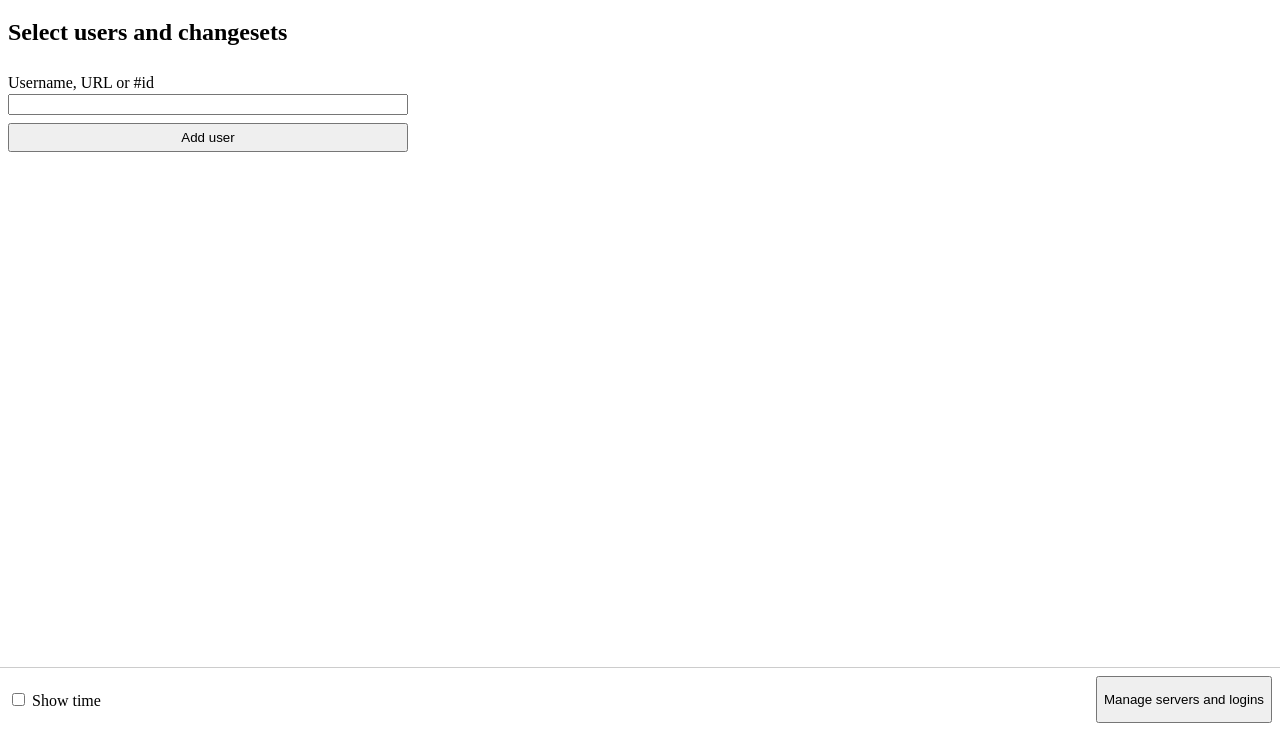
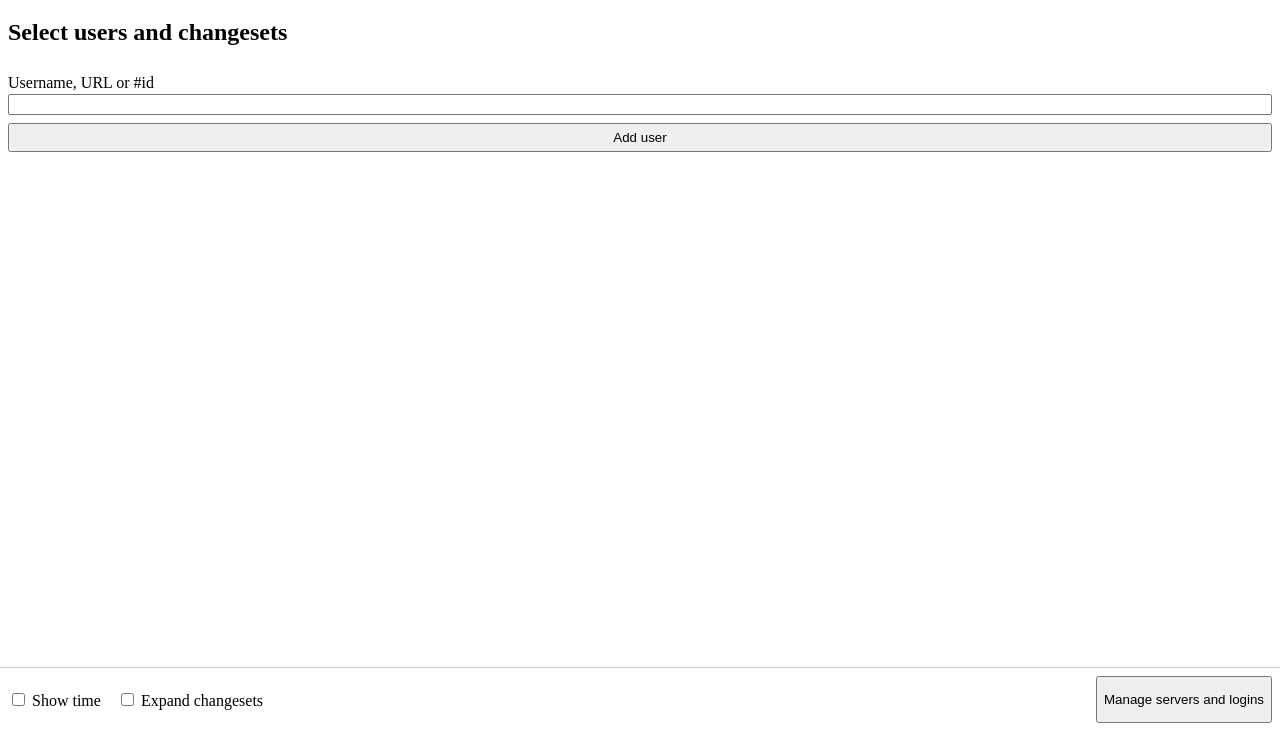
Before and after one commit to AntonKhorev/osm-changeset-viewer, a website with bundled scripts: page src/index.html in a window 1280 px wide. Shown: the part 69-800 px from the top of the page. Built offline with nearby package versions, Linux system fonts and the light colour scheme.

Commit message:
Build grid style dynamically

```diff
--- a/src/grid-head.ts
+++ b/src/grid-head.ts
@@ -1,3 +1,4 @@
+import type Grid from './grid'
 import type {Connection} from './net'
 import type {ValidUserQuery} from './osm'
 import {toUserQuery} from './osm'
@@ -15,7 +16,7 @@ export default class GridHead {
 	private $form=makeElement('form')()()
 	constructor(
 		private cx: Connection,
-		private $grid: HTMLElement,
+		private grid: Grid,
 		sendUpdatedUserQueries: (userQueries: ValidUserQuery[])=>void,
 		private sendStream: (muxStream: MuxChangesetStream|null)=>void
 	) {
@@ -32,7 +33,7 @@ export default class GridHead {
 				makeElement('button')()(`Add user`)
 			)
 		)
-		$grid.append(this.$form)
+		this.grid.$grid.append(this.$form)
 		$userInput.oninput=()=>{
 			const query=toUserQuery(cx.server.api,cx.server.web,$userInput.value)
 			if (query.type=='invalid') {
@@ -53,10 +54,12 @@ export default class GridHead {
 			sendUpdatedUserQueries(this.userEntries.map(({query})=>query))
 			this.$form.style.gridColumn=String(this.userEntries.length+1)
 			this.$form.before($user)
+			this.grid.setColumns(this.userEntries.length)
 			this.openAndSendStream()
 		}
 	}
 	receiveUpdatedUserQueries(userQueries: ValidUserQuery[]): void {
+		{
 			const newUserEntries=[] as GridUserEntry[]
 			for (const [i,query] of userQueries.entries()) {
 				let entry=this.pickFromExistingUserEntries(query)
@@ -72,7 +75,9 @@ export default class GridHead {
 				$user.remove()
 			}
 			this.userEntries=newUserEntries
-		this.$grid.prepend(...newUserEntries.map(({$user})=>$user))
+		}
+		this.grid.$grid.prepend(...this.userEntries.map(({$user})=>$user))
+		this.grid.setColumns(this.userEntries.length)
 		this.openAndSendStream()
 	}
 	private pickFromExistingUserEntries(query: ValidUserQuery): GridUserEntry|null {
--- /dev/null
+++ b/src/grid.ts
@@ -0,0 +1,38 @@
+import {makeElement, makeDiv} from './util/html'
+
+let gridCounter=0
+
+export default class Grid {
+	$grid=makeDiv()()
+	$style=makeElement('style')()()
+	id=`grid-${++gridCounter}`
+	nChangesets=0
+	constructor() {
+		this.$grid.id=this.id
+		this.setColumns(0)
+	}
+	setColumns(nColumns: number) {
+		this.nChangesets=0
+		for (const $changeset of this.$grid.querySelectorAll('.changeset')) {
+			$changeset.remove()
+		}
+		let style=
+			`#${this.id} {\n`+
+			`	display: grid;\n`+
+			`	grid-template-columns: repeat(${nColumns},minmax(20ch,50ch)) minmax(20ch,1fr);\n`+
+			`}\n`
+		for (let i=0;i<nColumns;i++) {
+			style+=`#${this.id} > .changeset[data-column="${i}"] { grid-column: ${i+1}; }\n`
+		}
+		style+=
+			`#${this.id}.with-expanded-changesets > .changeset {\n`+
+			`	grid-column: 1 / -1;\n`+
+			`}\n`
+		this.$style.innerHTML=style
+	}
+	appendChangeset($changeset: HTMLElement, iColumn: number) {
+		$changeset.dataset.column=String(iColumn)
+		$changeset.style.gridRow=String(++this.nChangesets+1)
+		this.$grid.append($changeset)
+	}
+}
--- a/src/index.css
+++ b/src/index.css
@@ -54,14 +54,10 @@ body > .symbols {
 	display: none;
 }
 
-.ui .grid {
-	display: grid;
-	grid-auto-columns: minmax(20ch,50ch);
-}
-
 .ui footer {
 	border-top: var(--frame-line);
 	display: flex;
+	gap: 1rem;
 	align-items: center;
 }
 .ui footer > button {
--- a/src/index.ts
+++ b/src/index.ts
@@ -1,5 +1,6 @@
 import Net, {checkAuthRedirect, HashServerSelector} from './net'
 import type {ValidUserQuery} from './osm'
+import Grid from './grid'
 import More from './more'
 import writeToolbar from './toolbar'
 import makeNetDialog from './net-dialog'
@@ -38,20 +39,19 @@ async function main() {
 	const $toolbar=makeElement('footer')()()
 	const $netDialog=makeNetDialog(net)
 	$root.append($content,$toolbar,$netDialog)
+	let $grid: HTMLElement|undefined
 
 	if (net.cx) {
 		const cx=net.cx
 		const more=new More()
-		const $grid=makeDiv('grid')()
-		const gridHead=new GridHead(cx,$grid,userQueries=>{
+		const grid=new Grid()
+		$grid=grid.$grid
+		document.body.append(grid.$style)
+		const gridHead=new GridHead(cx,grid,userQueries=>{
 			net.serverSelector.pushHostlessHashInHistory(
 				getHashFromUserQueries(userQueries)
 			)
 		},async(stream)=>{
-			let nRow=1
-			for (const $changeset of $grid.querySelectorAll('.changeset')) {
-				$changeset.remove()
-			}
 			if (stream) {
 				more.changeToLoadMore()
 				more.$button.onclick=async()=>{
@@ -64,9 +64,7 @@ async function main() {
 							makeDateOutputFromString(changeset.created_at),` `,
 							changeset.tags?.comment ?? ''
 						)
-						$changeset.style.gridColumn=String(nUser+1)
-						$changeset.style.gridRow=String(++nRow)
-						$grid.append($changeset)
+						grid.appendChangeset($changeset,nUser)
 					}
 					if (nUsersAndChangesets.length==0) {
 						more.changeToLoadedAll()
@@ -81,7 +79,7 @@ async function main() {
 		})
 		$content.append(
 			makeElement('h2')()(`Select users and changesets`),
-			$grid,
+			grid.$grid,
 			more.$div
 		)
 		net.serverSelector.installHashChangeListener(net.cx,hostlessHash=>{
@@ -96,7 +94,7 @@ async function main() {
 		net.serverSelector.installHashChangeListener(net.cx,()=>{})
 	}
 
-	writeToolbar($root,$toolbar,$netDialog)
+	writeToolbar($root,$toolbar,$netDialog,$grid)
 }
 
 function getUserQueriesFromHash(hash: string): ValidUserQuery[] {
--- a/src/toolbar.ts
+++ b/src/toolbar.ts
@@ -3,21 +3,40 @@ import {makeElement, makeDiv, makeLabel} from './util/html'
 export default function writeToolbar(
 	$root: HTMLElement,
 	$toolbar: HTMLElement,
-	$netDialog: HTMLDialogElement
+	$netDialog: HTMLDialogElement,
+	$grid?: HTMLElement
 ): void {
+	{ // TODO hide if invalid host
 		const $timeCheckbox=makeElement('input')()()
 		$timeCheckbox.type='checkbox'
+		$timeCheckbox.oninput=()=>{
+			$root.classList.toggle('with-time',$timeCheckbox.checked)
+		}
+		$toolbar.append(
+			makeDiv('input-group')(makeLabel()(
+				$timeCheckbox,` Show time`
+			))
+		)
+	}
+	if ($grid) {
+		const $changesetsCheckbox=makeElement('input')()()
+		$changesetsCheckbox.type='checkbox'
+		$changesetsCheckbox.oninput=()=>{
+			$grid.classList.toggle('with-expanded-changesets',$changesetsCheckbox.checked)
+		}
+		$toolbar.append(
+			makeDiv('input-group')(makeLabel()(
+				$changesetsCheckbox,` Expand changesets`
+			))
+		)
+	}
+	{
 		const $netButton=makeElement('button')()(`Manage servers and logins`)
 		$netButton.onclick=()=>{
 			$netDialog.showModal()
 		}
-	$timeCheckbox.oninput=()=>{
-		$root.classList.toggle('with-time')
-	}
 		$toolbar.append(
-		makeDiv('input-group')(makeLabel()(
-			$timeCheckbox,` Show time`
-		)),
 			$netButton
 		)
 	}
+}
```
Lines whose indentation alone changed are shown as unchanged.
